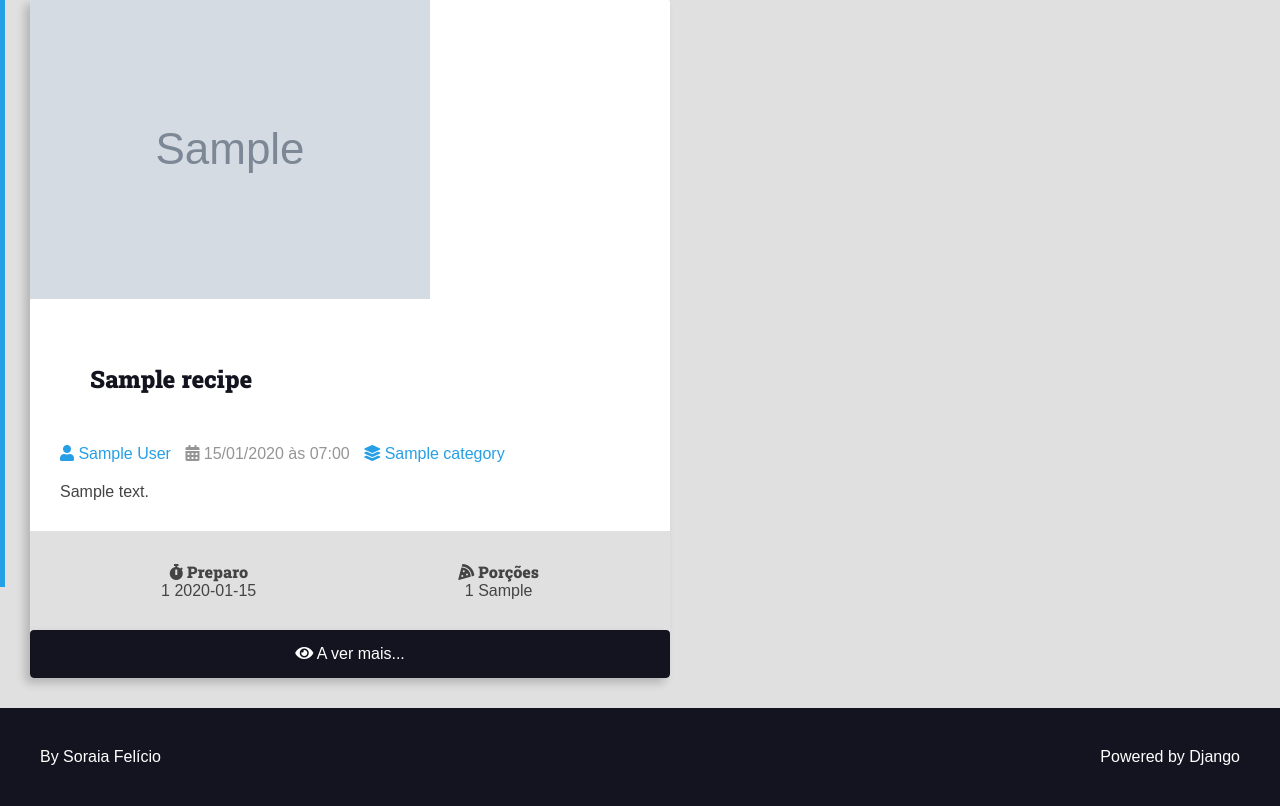
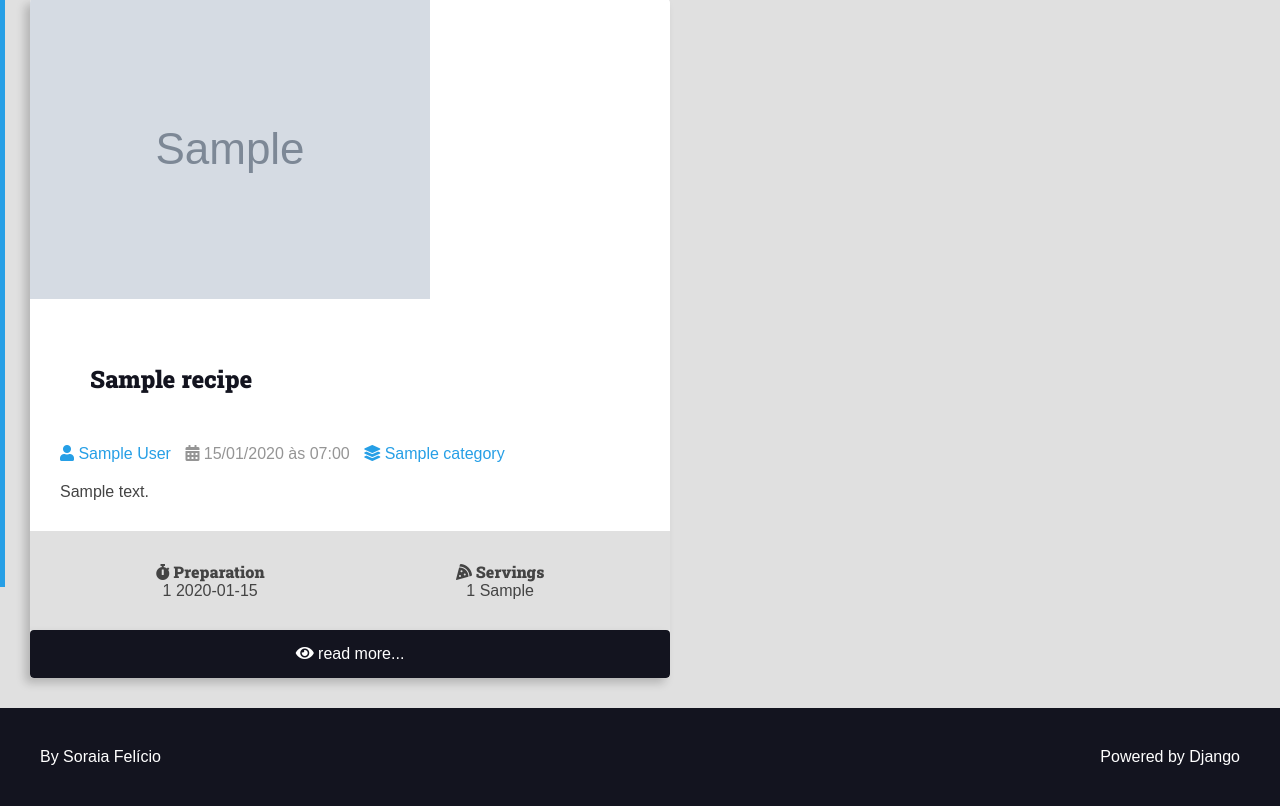
Before and after one commit to soraiapacheco/curso-django-projeto1, a Django app: page /recipes/category/1/ in a window 1280 px wide. Shown: the part 213-1019 px from the top of the page. Run offline with Django 4.2, Linux system fonts and the light colour scheme; tables that the repository leaves empty hold one stand-in row (values such as "Sample post"); grey boxes marked "Sample" are stand-in pictures; parts of the project's set-up code (start-up, migrations or seed data) failed here and were passed over.

Commit message:
translate by template. Using the commands python manage.py compilemessages -l "pt_BR" -i "venv" to generate the translate and python manage.py compilemessages -l "pt_BR" -i "venv" to compile the translate file

```diff
--- a/project/settings/i18n.py
+++ b/project/settings/i18n.py
@@ -11,6 +11,6 @@ USE_I18N = True
 
 USE_TZ = True
 
-LOCATE_PATHS = [
+LOCALE_PATHS = [
     BASE_DIR / 'locale',
 ]
--- a/recipes/templates/recipes/partials/recipes.html
+++ b/recipes/templates/recipes/partials/recipes.html
@@ -1,3 +1,4 @@
+{% load i18n %}
 <div class="recipe recipe-list-item">
     {% if recipe.cover %}
         <div class="recipe-cover">
@@ -57,7 +58,7 @@
             <div class="recipe-meta recipe-preparation">
                 <h3 class="recipe-meta-title">
                     <i class="fas fa-stopwatch"></i>
-                    Preparo
+                    {% translate 'Preparation' %}
                 </h3>
                 <div class="recipe-meta-text">
                     {{recipe.preparation_time}} {{recipe.preparation_time_unit}}
@@ -66,7 +67,8 @@
             <div class="recipe-meta recipe-servings">
                 <h3 class="recipe-meta-title">
                     <i class="fas fa-pizza-slice"></i>
-                    Porções
+                    {% translate 'Servings' %}
+
                 </h3>
                 <div class="recipe-meta-text">
                     {{recipe.servings}} {{recipe.servings_unit}}                    </div>
@@ -77,7 +79,7 @@
             <footer class="recipe-footer">
                 <a class="recipe read-more buttom buttom-dark buttom-full-width" href="{% url 'recipes:recipe' recipe.id %}">
                     <i class="fas fa-eye"></i>
-                    A  <span>ver mais...</span>
+                    <span>{% translate 'read more' %}...</span>
                 </a>
             </footer>
     {% endif %}
```
Also changed, not shown: locale/pt_BR/LC_MESSAGES/django.po (added), 1 other file.
